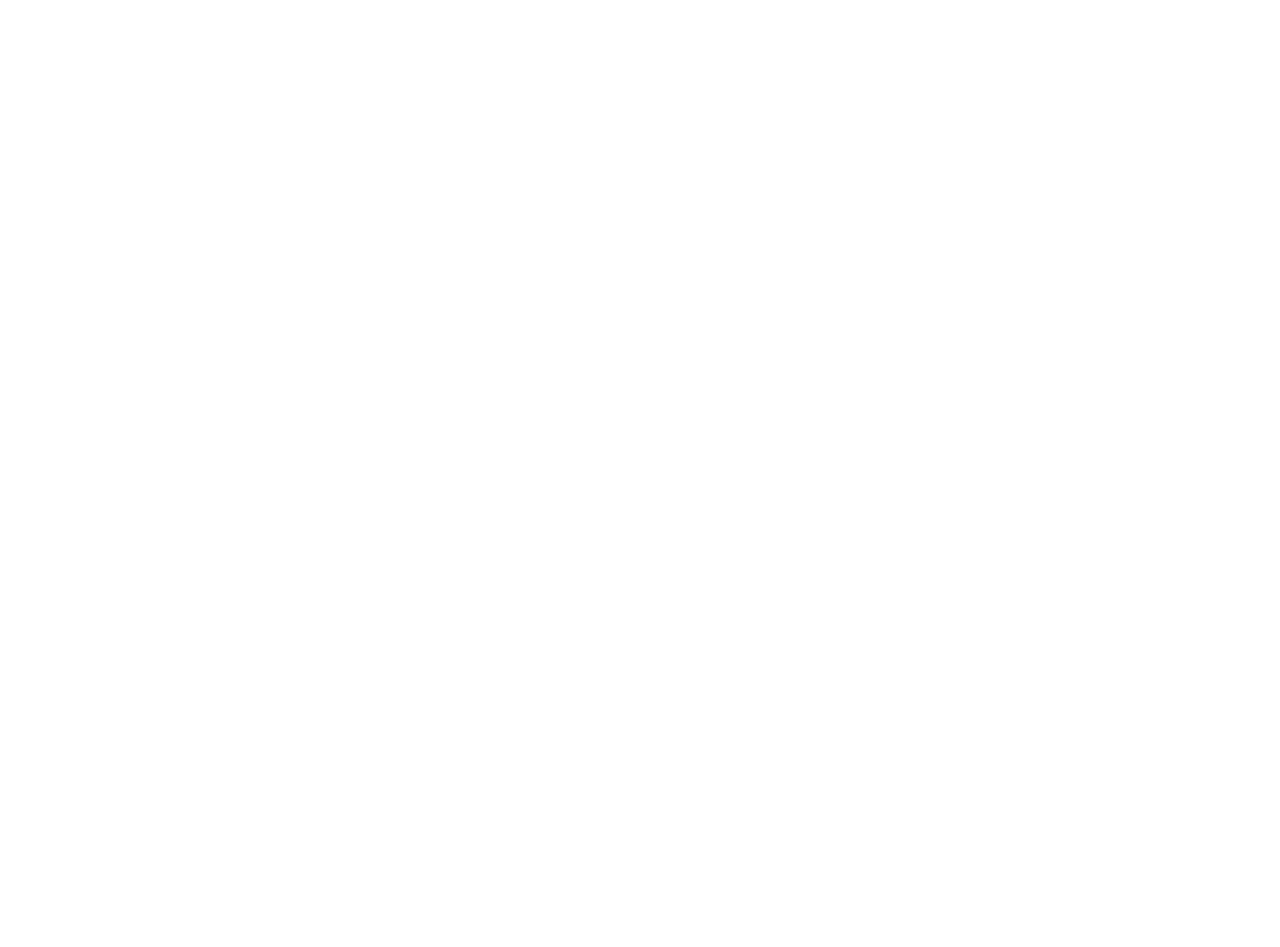
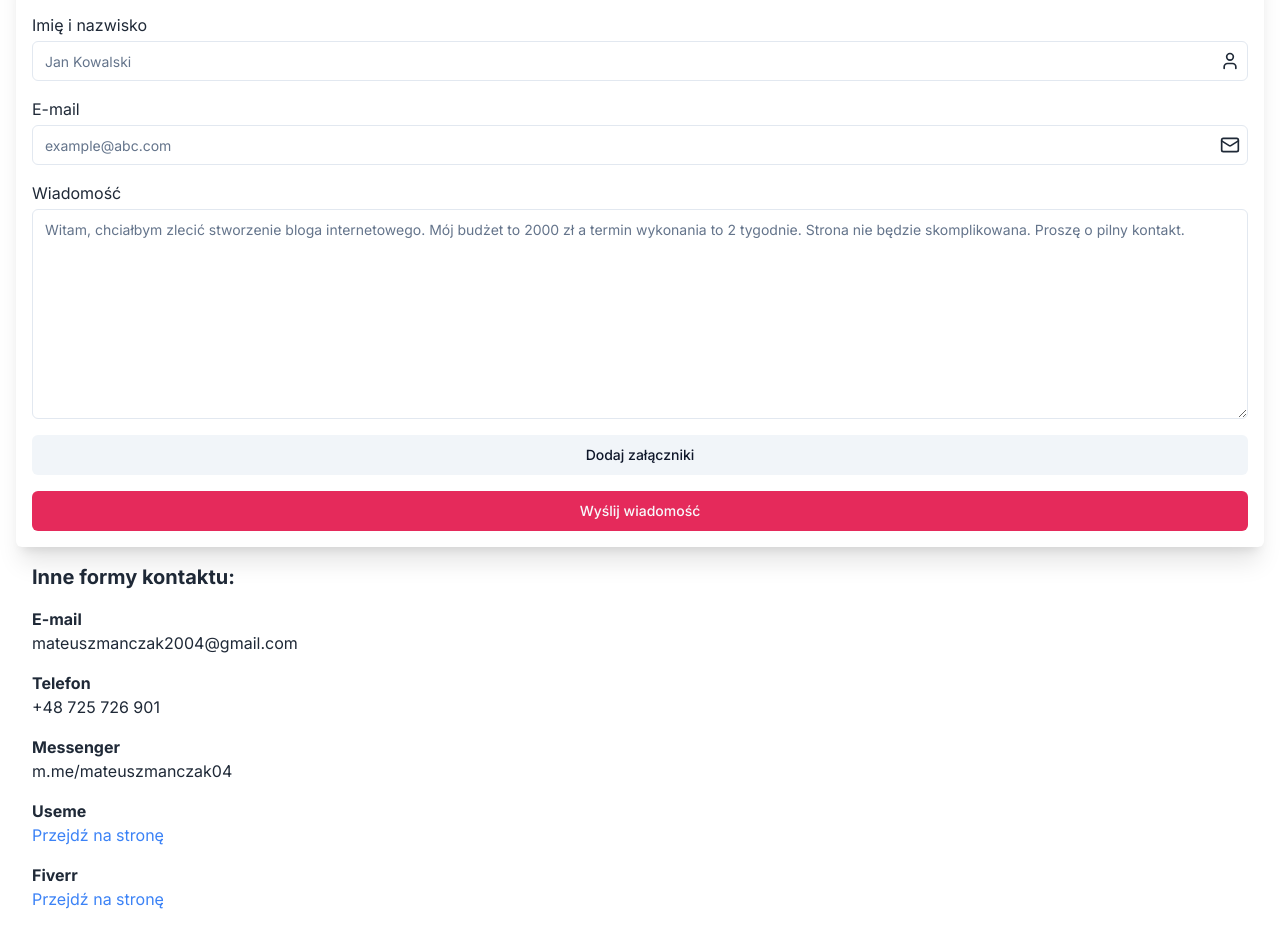
Before and after one commit to mateuszmanczak04/portfolio-website, a Next.js app: page / in a window 1280 px wide. Shown: the part 6220-7167 px from the top of the page. Before the commit the page ends 6149 px from the top, so only its background shows below. Built offline with nearby package versions, Linux system fonts and the light colour scheme.

Commit message:
add Contact section

```diff
--- a/src/app/page.tsx
+++ b/src/app/page.tsx
@@ -1,4 +1,5 @@
 import About from '@/components/About';
+import Contact from '@/components/Contact';
 import Effect from '@/components/Effect';
 import Hero from '@/components/Hero';
 import Offer from '@/components/Offer';
@@ -18,6 +19,7 @@
       <Separator />
       <Process />
       <Separator />
+      <Contact />
     </div>
   );
 }
--- /dev/null
+++ b/src/components/Contact.tsx
@@ -0,0 +1,44 @@
+import Link from 'next/link';
+import ContactForm from './ContactForm';
+
+const Contact = () => {
+  return (
+    <div className='flex flex-col gap-4 w-full'>
+      <h2 className='text-4xl font-bold text-center w-full'>Kontakt</h2>
+      <ContactForm />
+      <div className='flex flex-col gap-4 px-4'>
+        <h3 className='font-bold text-xl'>Inne formy kontaktu:</h3>
+        <div>
+          <p className='font-bold'>E-mail</p>
+          <p>mateuszmanczak2004@gmail.com</p>
+        </div>
+        <div>
+          <p className='font-bold'>Telefon</p>
+          <p>+48 725 726 901</p>
+        </div>
+        <div>
+          <p className='font-bold'>Messenger</p>
+          <p>m.me/mateuszmanczak04</p>
+        </div>
+        <div>
+          <p className='font-bold'>Useme</p>
+          <Link
+            href='https://useme.com/pl/roles/contractor/mateusz-manczak,277291/'
+            className='text-blue-500 w-full'>
+            Przejdź na stronę
+          </Link>
+        </div>
+        <div>
+          <p className='font-bold'>Fiverr</p>
+          <Link
+            href='https://www.fiverr.com/mateuszmanczak'
+            className='text-blue-500 text-wrap'>
+            Przejdź na stronę
+          </Link>
+        </div>
+      </div>
+    </div>
+  );
+};
+
+export default Contact;
--- /dev/null
+++ b/src/components/ContactForm.tsx
@@ -0,0 +1,33 @@
+'use client';
+
+import { Mail, User } from 'lucide-react';
+import { Input } from './Input';
+import { MultiLineInput } from './MultiLineInput';
+import { Button } from './ui/button';
+
+const ContactForm = () => {
+  return (
+    <div className='flex flex-col gap-4 bg-white p-4 rounded-md shadow-xl'>
+      <h3 className='font-bold text-xl'>Skontaktuj się ze mną</h3>
+      <Input
+        label='Imię i nazwisko'
+        placeholder='Jan Kowalski'
+        icon={(props) => <User {...props} />}
+      />
+      <Input
+        label='E-mail'
+        placeholder='example@abc.com'
+        icon={(props) => <Mail {...props} />}
+      />
+      <MultiLineInput
+        label='Wiadomość'
+        placeholder='Witam, chciałbym zlecić stworzenie bloga internetowego. Mój budżet to 2000 zł a termin wykonania to 2 tygodnie. Strona nie będzie skomplikowana. Proszę o pilny kontakt.'
+        rows={8}
+      />
+      <Button variant='secondary'>Dodaj załączniki</Button>
+      <Button>Wyślij wiadomość</Button>
+    </div>
+  );
+};
+
+export default ContactForm;
--- /dev/null
+++ b/src/components/Input.tsx
@@ -0,0 +1,59 @@
+import * as React from 'react';
+
+import { cn } from '@/lib/utils';
+import { cva, VariantProps } from 'class-variance-authority';
+import { FC } from 'react';
+
+const inputVariants = cva(
+  'flex h-10 w-full rounded-md border border-input bg-background px-3 py-2 text-sm ring-offset-background file:border-0 file:bg-transparent file:text-sm file:font-medium placeholder:text-muted-foreground focus-visible:outline-none focus-visible:ring-2 focus-visible:ring-ring focus-visible:ring-offset-0 disabled:cursor-not-allowed disabled:opacity-50',
+  {
+    variants: {
+      variant: {
+        default: '',
+      },
+      inputSize: {
+        default: '',
+      },
+    },
+    defaultVariants: {
+      variant: 'default',
+      inputSize: 'default',
+    },
+  }
+);
+
+type IconType = (props: { className: string }) => JSX.Element;
+
+export interface InputProps
+  extends React.InputHTMLAttributes<HTMLInputElement>,
+    VariantProps<typeof inputVariants> {
+  label?: string;
+  icon?: IconType;
+}
+
+const Input: FC<InputProps> = ({
+  label,
+  className,
+  variant,
+  inputSize,
+  icon,
+  ...props
+}) => {
+  return (
+    <label className={cn('flex flex-col gap-1 w-full', className)}>
+      {label && <span>{label}</span>}
+      <div className='w-full relative'>
+        <input
+          className={cn(inputVariants({ variant, inputSize }), icon && 'pr-10')}
+          {...props}
+        />
+        <div className='absolute right-2 top-1/2 -translate-y-1/2'>
+          {icon && React.createElement(icon, { className: 'w-5 h-5' })}
+        </div>
+      </div>
+    </label>
+  );
+};
+Input.displayName = 'Input';
+
+export { Input };
--- /dev/null
+++ b/src/components/MultiLineInput.tsx
@@ -0,0 +1,50 @@
+import * as React from 'react';
+
+import { cn } from '@/lib/utils';
+import { cva, VariantProps } from 'class-variance-authority';
+import { FC } from 'react';
+
+const inputVariants = cva(
+  'flex h-fit w-full rounded-md border border-input bg-background px-3 py-2 text-sm ring-offset-background file:border-0 file:bg-transparent file:text-sm file:font-medium placeholder:text-muted-foreground focus-visible:outline-none focus-visible:ring-2 focus-visible:ring-ring focus-visible:ring-offset-0 disabled:cursor-not-allowed disabled:opacity-50 leading-6',
+  {
+    variants: {
+      variant: {
+        default: '',
+      },
+      inputSize: {
+        default: '',
+      },
+    },
+    defaultVariants: {
+      variant: 'default',
+      inputSize: 'default',
+    },
+  }
+);
+
+export interface MultiLineInputProps
+  extends React.TextareaHTMLAttributes<HTMLTextAreaElement>,
+    VariantProps<typeof inputVariants> {
+  label?: string;
+}
+
+const MultiLineInput: FC<MultiLineInputProps> = ({
+  label,
+  className,
+  variant,
+  inputSize,
+  ...props
+}) => {
+  return (
+    <label className={cn('flex flex-col gap-1 w-full', className)}>
+      {label && <span>{label}</span>}
+      <textarea
+        className={cn(inputVariants({ variant, inputSize }))}
+        {...props}
+      />
+    </label>
+  );
+};
+MultiLineInput.displayName = 'MultiLineInput';
+
+export { MultiLineInput };
```
